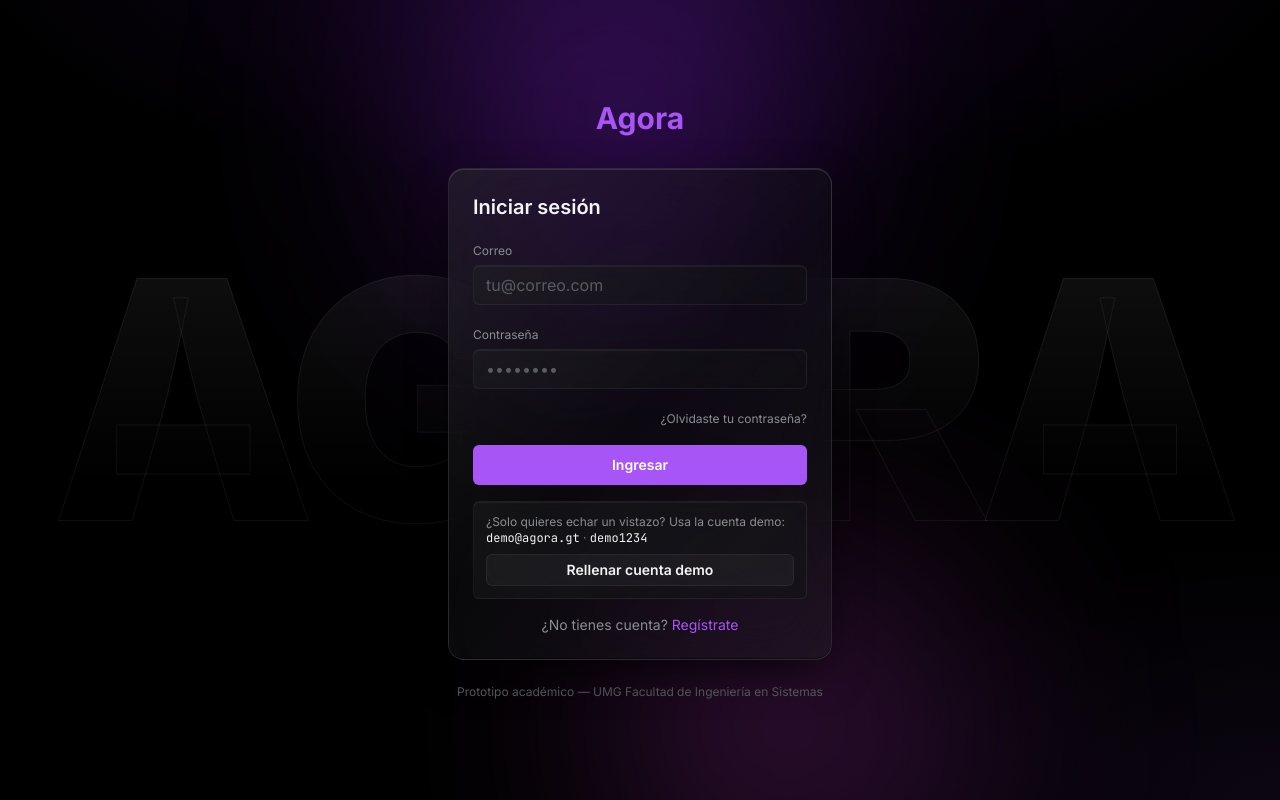
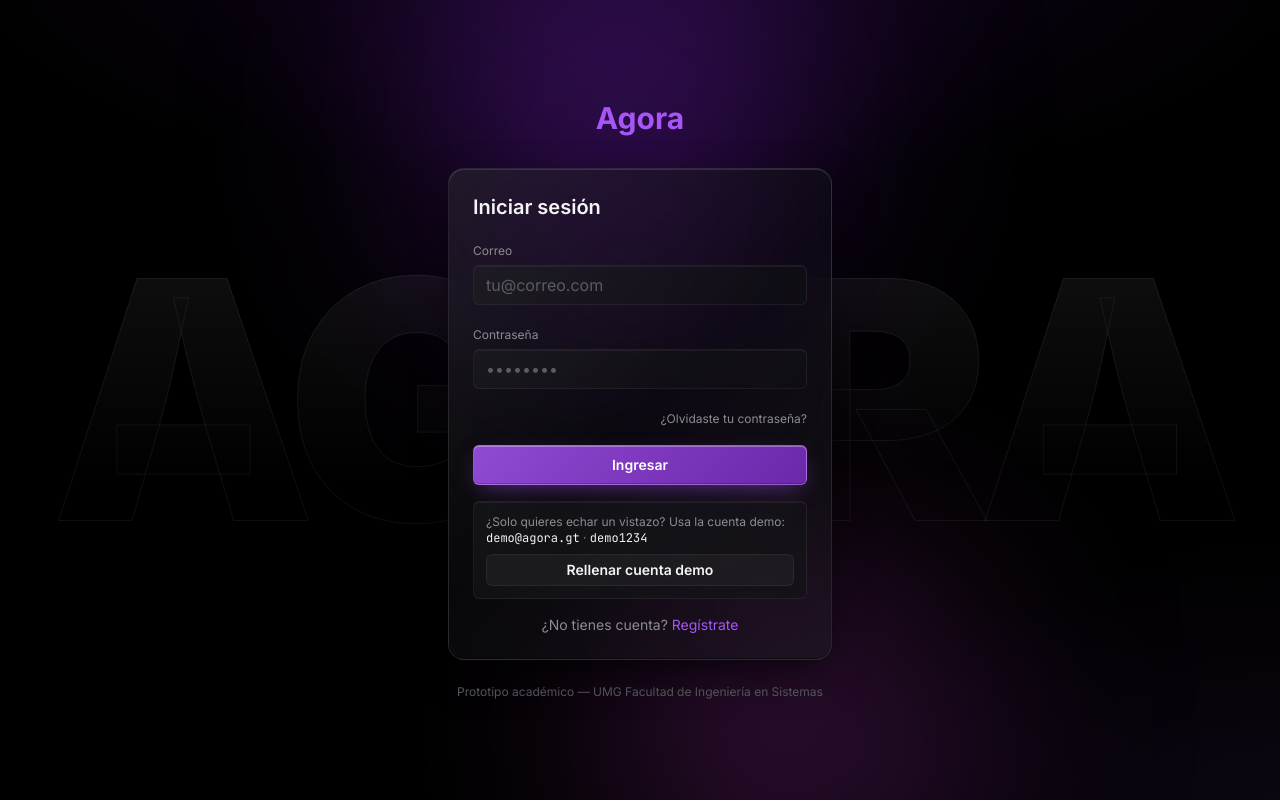
Before and after one commit to javieregarciav/crypto-as-umg, a Next.js app: page /login in a window 1280 px wide. Built offline with nearby package versions, Linux system fonts and the light colour scheme.

Commit message:
style(ui): add liquid glass to brand buttons across the app
- Nueva utilidad .glass-brand (morado semitransparente + blur + brillo)
- Aplicada al Button primary (toda la app), CTAs morados de la landing y boton del header

```diff
--- a/src/app/globals.css
+++ b/src/app/globals.css
@@ -147,6 +147,35 @@ body > * {
       0 8px 32px -8px rgba(168, 85, 247, 0.3);
   }
 
+  /* Botón morado con liquid glass */
+  .glass-brand {
+    background: linear-gradient(
+      135deg,
+      rgba(168, 85, 247, 0.85) 0%,
+      rgba(147, 51, 234, 0.7) 100%
+    );
+    backdrop-filter: blur(12px) saturate(180%);
+    -webkit-backdrop-filter: blur(12px) saturate(180%);
+    border: 1px solid rgba(216, 180, 254, 0.35);
+    box-shadow:
+      inset 0 1px 0 0 rgba(255, 255, 255, 0.3),
+      inset 0 -1px 0 0 rgba(0, 0, 0, 0.2),
+      0 8px 24px -8px rgba(168, 85, 247, 0.55);
+    transition:
+      background 180ms ease,
+      box-shadow 180ms ease;
+  }
+  .glass-brand:hover {
+    background: linear-gradient(
+      135deg,
+      rgba(168, 85, 247, 0.98) 0%,
+      rgba(147, 51, 234, 0.88) 100%
+    );
+    box-shadow:
+      inset 0 1px 0 0 rgba(255, 255, 255, 0.35),
+      0 10px 28px -8px rgba(168, 85, 247, 0.7);
+  }
+
   /* Ghost editorial wordmark behind page heroes */
   .wordmark {
     font-weight: 900;
--- a/src/app/page.tsx
+++ b/src/app/page.tsx
@@ -62,7 +62,7 @@ export default function Home() {
         <div className="flex flex-col sm:flex-row gap-3 justify-center mt-9">
           <Link
             href="/register"
-            className="inline-flex items-center justify-center gap-2 bg-brand text-white hover:bg-brand-hover font-medium px-6 py-3 rounded-full transition"
+            className="glass-brand inline-flex items-center justify-center gap-2 text-white font-medium px-6 py-3 rounded-full"
           >
             Empieza gratis
             <ArrowRight size={16} />
@@ -136,7 +136,7 @@ export default function Home() {
         </p>
         <Link
           href="/register"
-          className="inline-flex items-center justify-center gap-2 bg-brand text-white hover:bg-brand-hover font-medium px-6 py-3 rounded-full transition mt-8"
+          className="glass-brand inline-flex items-center justify-center gap-2 text-white font-medium px-6 py-3 rounded-full mt-8"
         >
           Crea tu cuenta
           <ArrowRight size={16} />
--- a/src/components/layout/Header.tsx
+++ b/src/components/layout/Header.tsx
@@ -61,7 +61,7 @@ export function Header() {
         ) : (
           <Link
             href="/login"
-            className="px-4 py-1.5 text-sm rounded-md bg-brand text-black font-semibold hover:bg-brand-hover"
+            className="glass-brand px-4 py-1.5 text-sm rounded-md text-white font-semibold"
           >
             Iniciar sesión
           </Link>
--- a/src/components/ui/Button.tsx
+++ b/src/components/ui/Button.tsx
@@ -7,7 +7,7 @@ const button = cva(
   {
     variants: {
       variant: {
-        primary: "bg-brand text-white hover:bg-brand-hover",
+        primary: "glass-brand text-white",
         secondary: "bg-white/[0.04] text-text hover:bg-white/[0.08] border border-white/[0.06]",
         outline: "border border-white/10 text-text hover:bg-white/5",
         ghost: "text-text-muted hover:text-text hover:bg-white/5",
```
